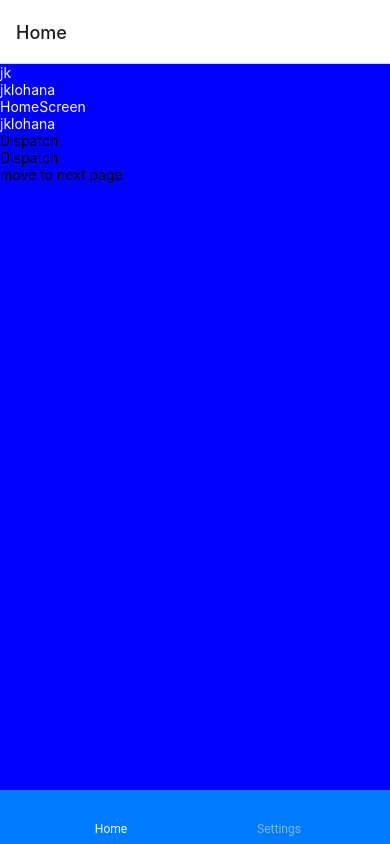
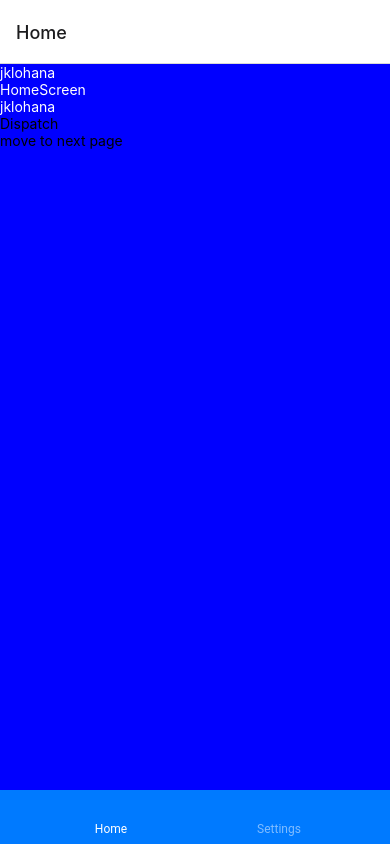
Before and after one commit to jotilohana/ReduxBasic, a React Native app: screen /Home in a window 390 px wide. Built offline with nearby package versions, Linux system fonts and the light colour scheme.

Commit message:
dispatch withh add values

```diff
--- a/src/Store/reducer/app_reducer.js
+++ b/src/Store/reducer/app_reducer.js
@@ -1,16 +1,20 @@
 const Name = {
-  name: 'jk',
-  email: 'jklohana',
+  Users: [
+    {
+      name: 'jk',
+      email: 'jklohana',
+    },
+  ],
 };
 
 export default (STATE = Name, action) => {
   console.log('actions=>', action);
   switch (action.type) {
     case 'SETDATA':
-      return ({
+      return {
         ...STATE,
-        name: action.data,
-      });
+        Users: [...STATE.Users, action.data],
+      };
   }
   return STATE;
 };
--- a/src/screens/home.js
+++ b/src/screens/home.js
@@ -5,18 +5,25 @@ import {connect} from 'react-redux';
 import {set_data} from '../Store/actions';
 import {useNavigation} from '@react-navigation/native';
 const Home = props => {
-  console.log(props);
+  const user = {name: 'jk', email: 'jklohana208@gmail.com'};
+  console.log(props.Users);
   const navigation = useNavigation();
   return (
     <View style={{flex: 1, backgroundColor: 'blue'}}>
-      <Text style={{color: 'white'}}>{props.hey}</Text>
-      <Text style={{color: 'white'}}>{props.email}</Text>
+      {
+        props.Users.map((val, i)=>{
+          return(
+            <Text style={{color: 'white'}}>{val.email}</Text>
+            // <Text style={{color: 'white'}}>{val.email}</Text>
+          )
+        })
+      }
       <Text style={{color: 'white'}}>{props.home}</Text>
       <Text style={{color: 'white'}}>{props.data}</Text>
-      <TouchableOpacity onPress={() => props.set_data('jkjkjk')}>
+      {/* <TouchableOpacity onPress={() => props.set_data('jkjkjk')}>
         <Text>Dispatch</Text>
-      </TouchableOpacity>
-      <TouchableOpacity onPress={() => props.set_data('khi')}>
+      </TouchableOpacity> */}
+      <TouchableOpacity onPress={() => props.set_data(user)}>
         <Text>Dispatch</Text>
       </TouchableOpacity>
       <TouchableOpacity onPress={() => navigation.navigate('Home2')}>
@@ -26,8 +33,9 @@ const Home = props => {
   );
 };
 const mapStateToProps = state => ({
-  hey: state.app.name,
-  email: state.app.email,
+  // hey: state.app.name,
+  // email: state.app.email,
+  Users: state.app.Users,
   home: state.home.name,
   data: state.home.data,
 });
```
